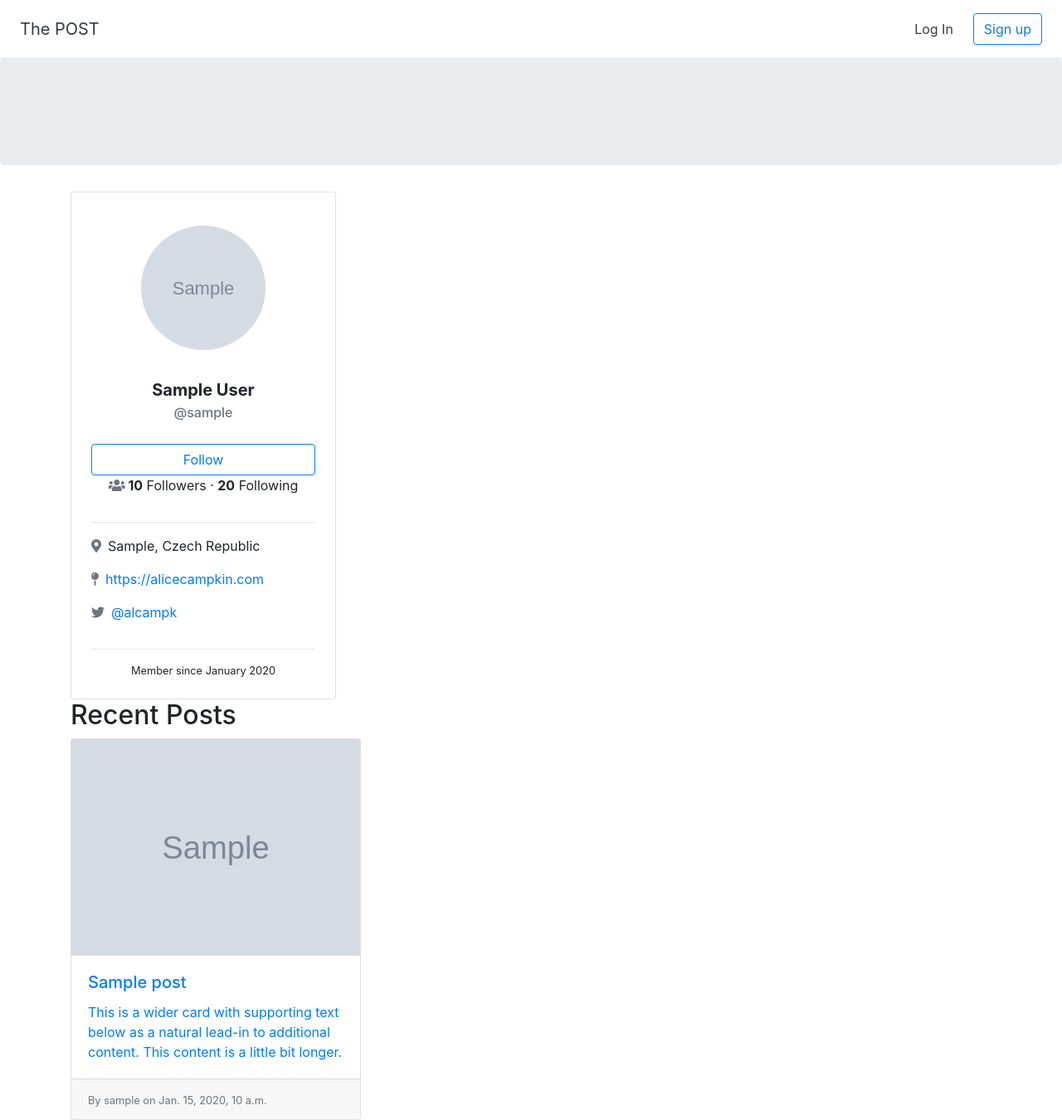
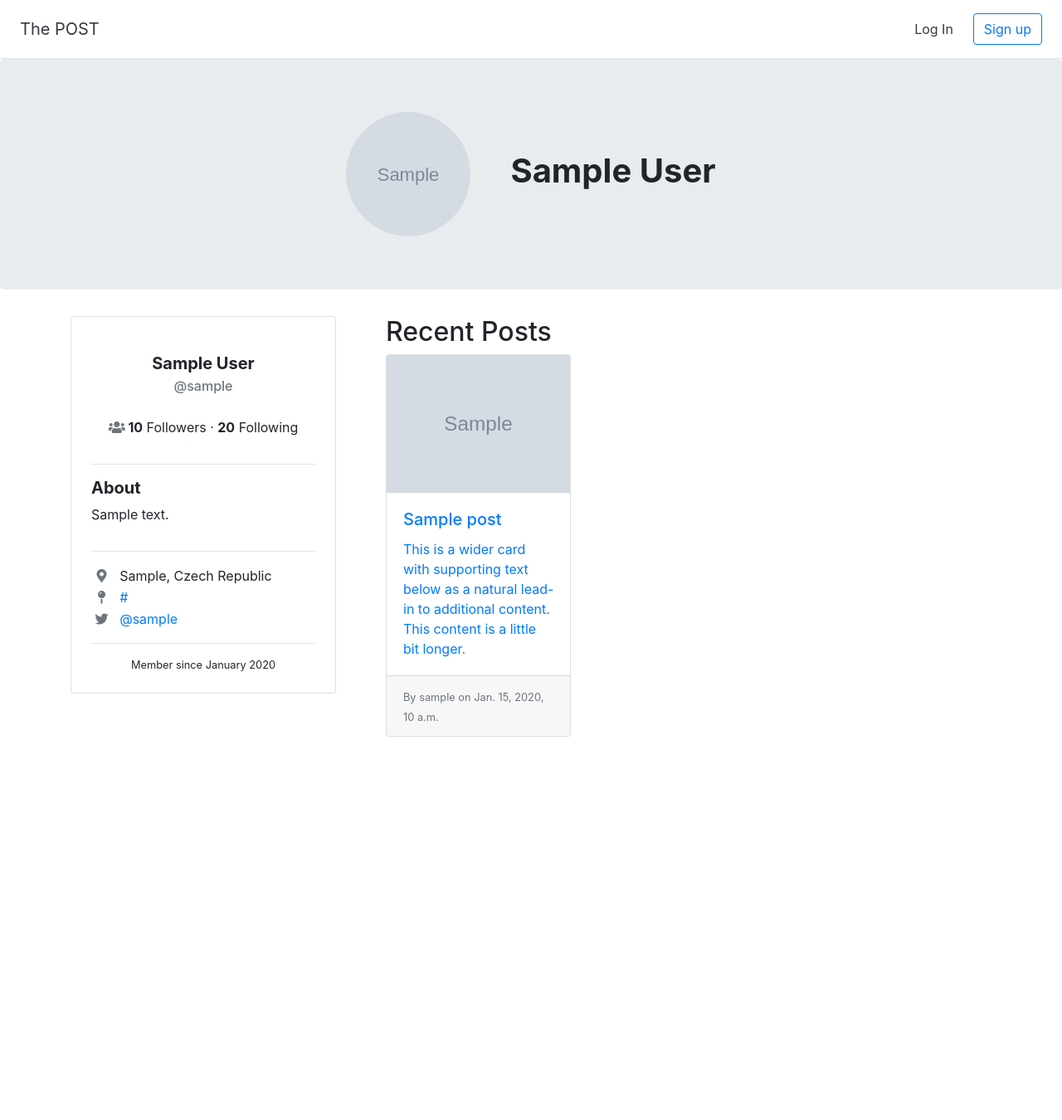
Before and after one commit to aliceridgway/django-blog, a Django app: a page that uses blog/templates/blog/author.html in a window 1280 px wide. Shown: the whole page at 83% size. After the commit the page ends 888 px from the top, so only its background shows below. Run offline with Django 3.2, Linux system fonts and the light colour scheme; tables that the repository leaves empty hold one stand-in row (values such as "Sample post"); grey boxes marked "Sample" are stand-in pictures; some libraries are stand-ins or nearby versions.

Commit message:
layout changes

```diff
--- a/blog/templates/blog/author.html
+++ b/blog/templates/blog/author.html
@@ -1,15 +1,36 @@
 {% extends 'blog/base.html' %}
-
+{% load static %}
 
 {% block content %}
 <div class="jumbotron">
+    <div class="container d-flex align-items-center justify-content-center">
+        <div class="rounded-circle bg-light mr-5" style="height:150px; width:150px;">
+            {% if author.profile.profile_picture %}
+            <img src="{{author.profile.profile_picture.url}}" style="object-fit:cover;" class="rounded-circle w-100 h-100"
+                alt="Profile photo for {{author.first_name}} {{author.last_name}}">
+            {% else %}
+            <img src="{% static 'images/people-default.svg' %}" style="object-fit:cover;"
+                class="rounded-circle w-100 h-100 img-fluid"
+                alt="placeholder photo of {{author.first_name}} {{author.last_name}}">
+            {% endif %}
+        </div>
+        <div>
+            <h1><b>{{author.first_name}} {{author.last_name}}</b></h1>
+
+            {% if author.profile.subtitle %}
+            <h4>{{author.profile.subtitle %}</h4>
+            {% endif %}
+        </div>
+
+    </div>
 
 </div>
 <div class="container">
-
+    <div class="row">
+        <div class="col-4">
             {% include 'blog/partials/profile_card.html' %}
-
-
+        </div>
+        <div class="col-8">
             <h2>Recent Posts</h2>
             <div class="row row-cols-1 row-cols-md-3 g-4">
                 {% for post in posts %}
@@ -29,6 +50,11 @@
                 {% endfor %}
             </div>
         </div>
+    </div>
+
+
+
+</div>
 
 
 {% endblock %}
--- a/blog/templates/blog/partials/profile_card.html
+++ b/blog/templates/blog/partials/profile_card.html
@@ -1,36 +1,41 @@
+{% load static %}
+
 <div class="card text-center p-4" style="width: 20rem;">
-
-    <div class="rounded-circle bg-light mx-auto m-3" style="height:150px; width:150px;">
-        {% if author.profile.profile_picture %}
-        <img src="{{author.profile.profile_picture.url}}" style="object-fit:cover;" class="rounded-circle w-100 h-100"
-            alt="Profile photo for {{author.first_name}} {{author.last_name}}">
-        {% else %}
-        {% load static %}
-        <img src="{% static 'images/people-default.svg' %}" style="object-fit:cover;"
-            class="rounded-circle w-100 h-100 img-fluid"
-            alt="placeholder photo of {{author.first_name}} {{author.last_name}}">
-        {% endif %}
-    </div>
 
     <div class="card-body">
         <h5 class="card-title"><b>{{author.first_name}} {{author.last_name}}</b></h5>
         <h6 class="card-subtitle mb-2 text-muted">@{{author.username}}</h6>
     </div>
 
-    {% if user == author %}
-    <a href="{% url 'profile' author.username %}" class="btn btn-outline-secondary mb-3">Edit Profile</a>
-    {% else %}
-    <a href="#" class="btn btn-outline-primary">Follow</a>
-    {% endif %}
-
 
     <p class="card-text"><i class="fas fa-users text-muted"></i><b> 10</b> Followers · <b>20</b> Following</p>
     <hr>
-    <p class="card-text text-left"><i class="fas fa-map-marker-alt text-muted mr-2"></i>{{author.profile.city}},
-        {{author.profile.country.name}}</p>
-    <p class="card-text text-left"><i class="fas fa-map-pin text-muted mr-2"></i><a
-            href='#'>https://alicecampkin.com</a></p>
-    <p class="card-text text-left"><i class="fab fa-twitter text-muted mr-2"></i><a href='#'>@alcampk</a></p>
+
+    {% if author.profile.bio %}
+    <h5 class="text-left"><b>About</b></h5>
+    <p class="text-left">{{author.profile.bio | safe}}</p>
+    {% endif %}
+
+    <hr>
+    <table>
+        <tr>
+            <td><i class="fas fa-map-marker-alt text-muted mr-2"></i></td>
+            <td><p class="card-text text-left">{{author.profile.city}}, {{author.profile.country.name}}</p></td>
+        </tr>
+        {% if author.profile.website %}
+        <tr>
+            <td><i class="fas fa-map-pin text-muted mr-2"></i></td>
+            <td><p class="card-text text-left"><a href='#'>{{author.profile.website}}</a></p></td>
+        </tr>
+        {% endif %}
+        {% if author.profile.twitter_username %}
+        <tr>
+            <td><i class="fab fa-twitter text-muted mr-2"></i></td>
+            <td><p class="card-text text-left"><a href='https://twitter.com/{{author.profile.twitter_username}}'>@{{author.profile.twitter_username}}</a></p></td>
+        </tr>
+        {% endif %}
+    </table>
+
     <hr>
 
     <small>Member since {{author.account_created | date:"F Y"}}</small>
```
Lines whose indentation alone changed are shown as unchanged.
